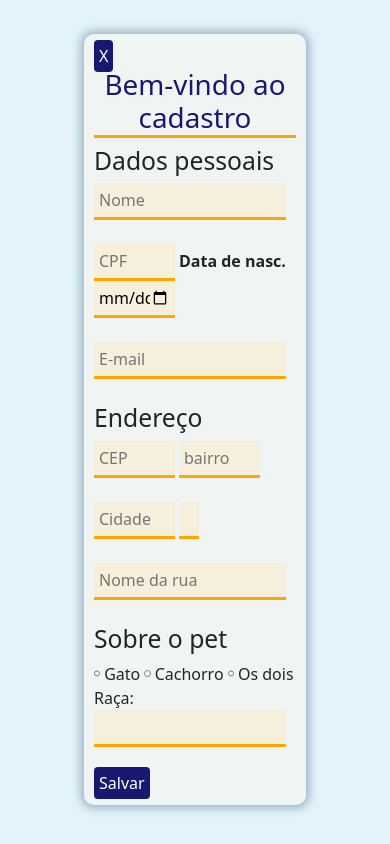
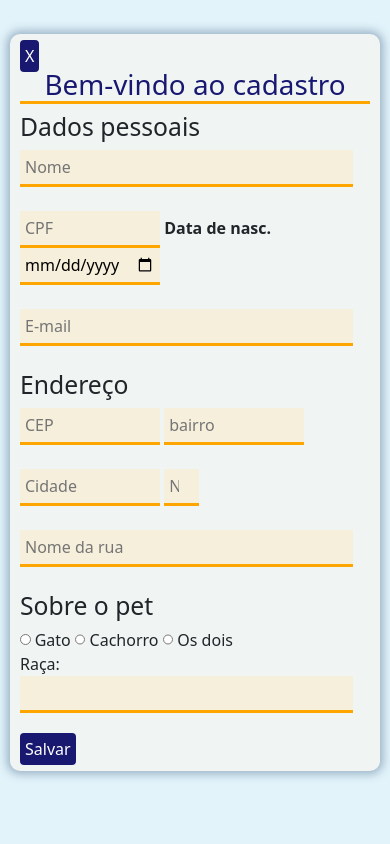
Before and after one commit to MariaClara-1005/projeto, a plain HTML site: page cadastro1.html in a window 390 px wide. Drawn offline with nearby package versions, Linux system fonts and the light colour scheme.

Commit message:
tela de cadastro

```diff
--- a/src/css/cadastro.css
+++ b/src/css/cadastro.css
@@ -53,3 +53,10 @@ input {
 .botao:hover {
     background-color: orange;
 }
+
+
+@media (max-width: 1000px) {
+    section {
+        width: 100%;
+    }
+}
```
